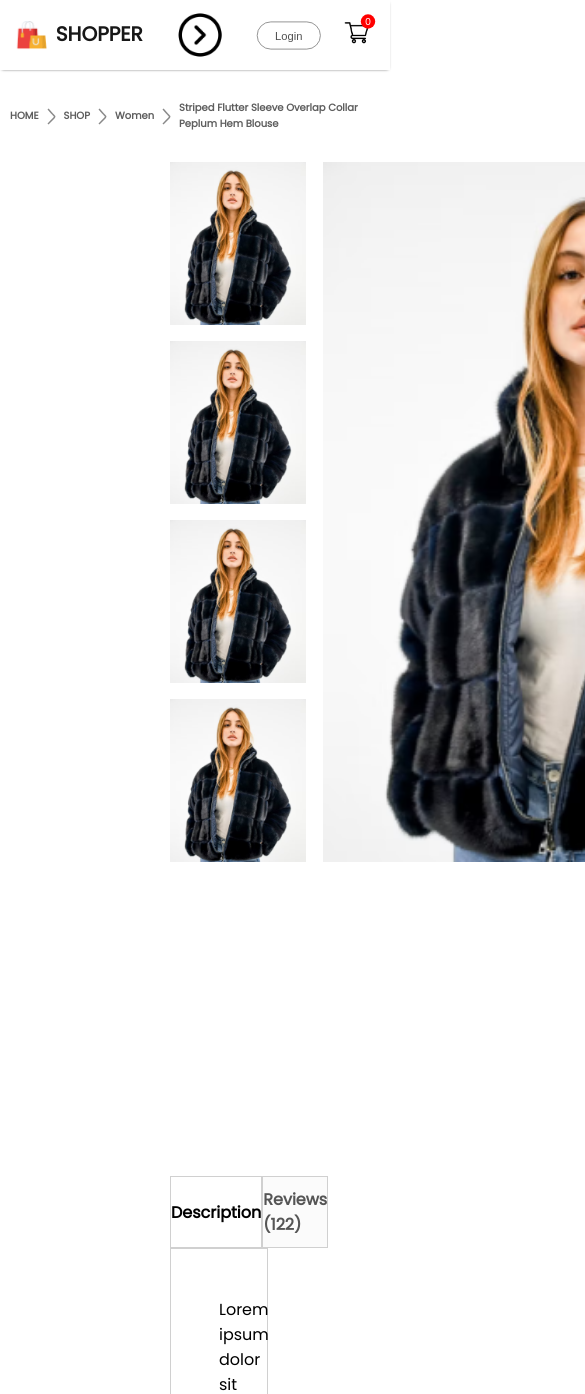
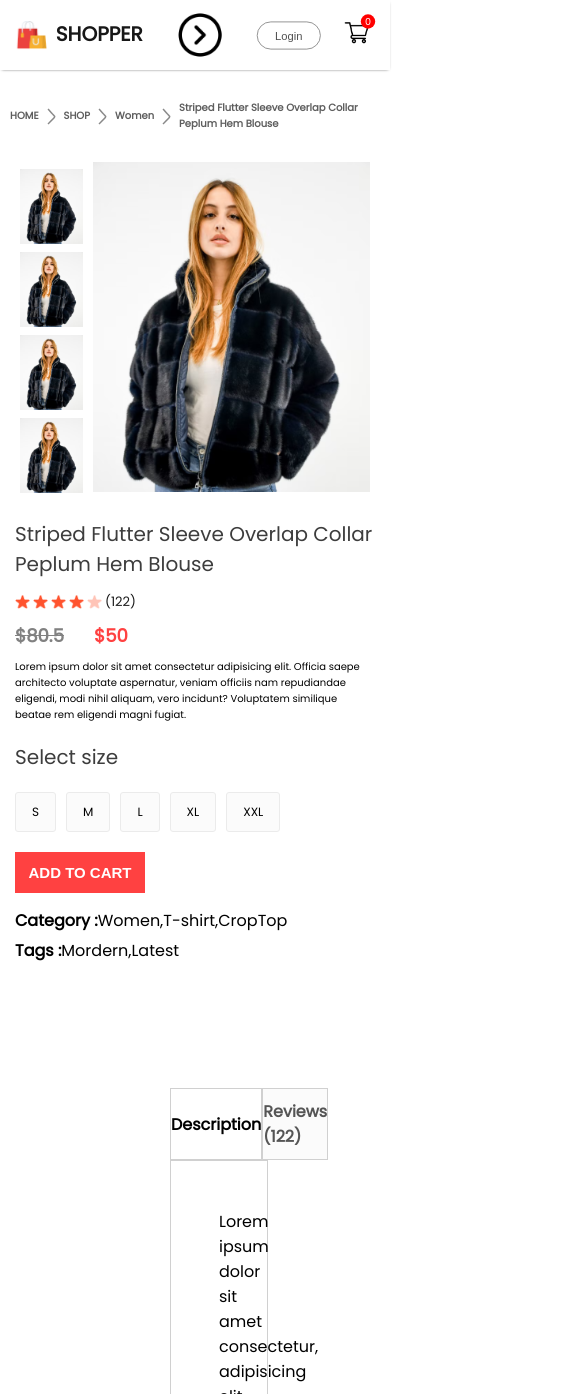
Before and after one commit to alexToMars/MERNCommerce, a React (Create React App) app in the folder frontend/: page /product/1 in a window 390 px wide. Shown: the top 1394 px of the page, 585 px wide, since content can reach past the window. Built offline with nearby package versions, Linux system fonts and the light colour scheme.

Commit message:
Feature: ProductDisplay responsive

```diff
--- a/frontend/src/Components/ProductDisplay/ProductDisplay.css
+++ b/frontend/src/Components/ProductDisplay/ProductDisplay.css
@@ -102,3 +102,240 @@
 .productdisplay-right-category span{
     font-weight: 600;
 }
+
+@media(max-width:1280px){
+    .productdisplay{
+        margin: 0px 60px;
+    }
+
+    .productdisplay-left{
+        gap: 10px;
+    }
+
+    .productdisplay-img-list{
+        gap: 10px;
+    }
+
+    .productdisplay-img-list img{
+        height: 120px;
+    }
+
+    .productdisplay-main-img{
+        width: auto;
+        height: 510px;
+    }
+
+    .productdisplay-right{
+        margin: 0px 30px;
+    }
+
+    .productdisplay-right h1{
+        font-size: 22px;
+    }
+
+    .productdisplay-right-stars{
+        gap: 3px;
+        font-size: 13px;
+    }
+
+    .productdisplay-right-prices{
+        margin: 10px 0px;
+        font-size: 18px;
+    }
+
+    .productdisplay-rigth-description{
+        font-size: 13px;
+        padding-bottom: 10px;
+    }
+
+    .productdisplay-right-size h1{
+        margin-top: 20px;
+        font-size: 20px;
+    }
+
+    .productdisplay-rigth-sizes div{
+        padding: 14px 20px;
+    }
+
+    .productdisplay-right button{
+        width: 150px;
+        padding: 15px 0px;
+        margin-bottom: 20px;
+    }
+
+    .productdisplay-right-category{
+        margin-top: 5px;
+        font-size: 14px;
+    }
+}
+
+@media(max-width:1024px){
+    .productdisplay{
+        margin: 0px 30px;
+    }
+
+    .productdisplay-left{
+        gap: 5px;
+    }
+
+    .productdisplay-img-list img{
+        height: 80px;
+    }
+
+    .productdisplay-main-img{
+        width: auto;
+        height: 350px;
+    }
+
+    .productdisplay-right h1{
+        font-size: 18px;
+    }
+
+    .productdisplay-right-stars img{
+        width: 15px;
+    }
+
+    .productdisplay-rigth-description{
+        font-size: 12px;
+        padding-bottom: 7px;
+    }
+
+    .productdisplay-rigth-sizes{
+        margin: 10px 0px;
+    }
+
+    .productdisplay-rigth-sizes div{
+        padding: 10px 16px;
+        font-size: 12px;
+    }
+
+    .productdisplay-right button{
+        width: 120px;
+        padding: 10px 0px;
+        margin-bottom: 10px;
+        font-size: 14px;
+    }
+
+    .productdisplay-right-category{
+        font-size: 12px;
+    }
+}
+
+@media(max-width:800px){
+    .productdisplay{
+        margin: 0px 10px;
+    }
+
+    .productdisplay-left{
+        gap: 0px;
+        flex-direction: column-reverse;
+        align-items: center;
+    }
+
+    .productdisplay-img-list{
+        flex-direction: row;
+        gap: 6px;
+    }
+
+    .productdisplay-img-list img{
+        height: 70px;
+    }
+
+    .productdisplay-main-img{
+        width: auto;
+        height: 300px;
+    }
+
+    .productdisplay-right h1{
+        font-size: 12px;
+    }
+
+    .productdisplay-right-stars img{
+        width: 13px;
+    }
+
+    .productdisplay-rigth-description{
+        font-size: 10px;
+        padding-bottom: 4px;
+    }
+
+    .productdisplay-right-size h1{
+        margin-top: 10px;
+    }
+
+    .productdisplay-rigth-sizes{
+        margin-top: 10px;
+        gap: 3px;
+    }
+
+    .productdisplay-rigth-sizes div{
+        padding: 3px 10px;
+    }
+
+    .productdisplay-right button{
+        width: 100px;
+        font-size: 12px;
+    }
+
+    .productdisplay-right-category{
+        font-size: 10px;
+    }
+}
+
+@media(max-width:500px){
+    .productdisplay{
+        flex-direction: column;
+    }
+
+    .productdisplay-left{
+        gap: 10px;
+        flex-direction: row;
+        margin: auto;
+    }
+
+    .productdisplay-img-list{
+        flex-direction: column;
+        gap: 8px;
+    }
+
+    .productdisplay-img-list img{
+        height: 75px;
+    }
+
+    .productdisplay-main-img{
+        height: 330px;
+    }
+
+    .productdisplay-right{
+        margin: 5px;
+    }
+
+    .productdisplay-right h1{
+        margin-top: 15px;
+        font-size: 20px;
+        font-weight: 500;
+    }
+
+    .productdisplay-right-stars img{
+        width: 15px;
+    }
+
+    .productdisplay-rigth-sizes{
+        margin: 20px 0px;
+        gap: 10px;
+    }
+
+    .productdisplay-rigth-sizes div{
+        padding: 10px 16px;
+    }
+
+    .productdisplay-right button{
+        width: 130px;
+        font-size: 15px;
+        padding: 12px 0px;
+    }
+
+    .productdisplay-right-category{
+        font-size: 16px;
+    }
+}
```
